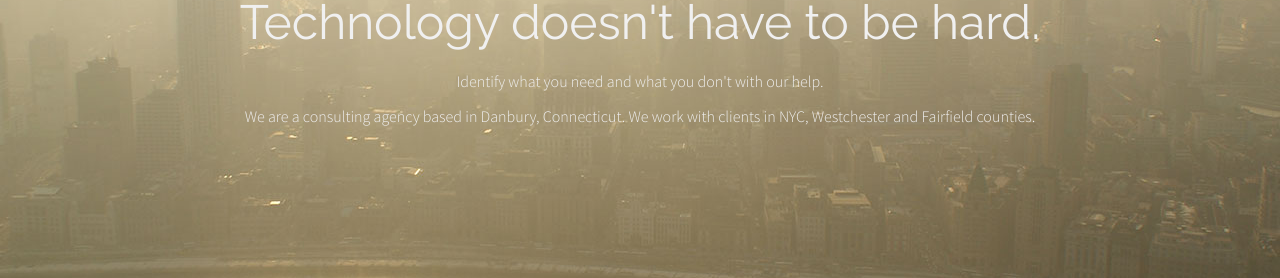
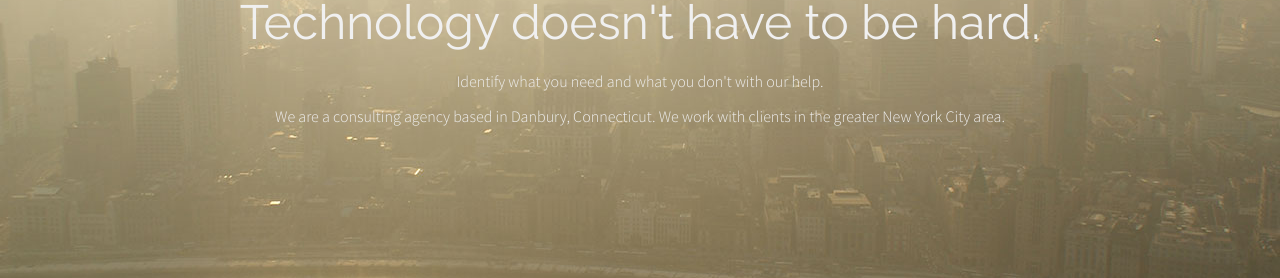
Before and after one commit to rorywoods/rorywoods.github.io, a Jekyll site: the page built from index.html, in a window 1280 px wide and 900 px high. Shown: the part 327-605 px from the top of the window. Built offline with Jekyll 4.4.1, drawn with Linux system fonts in a browser that asks for light colours; some web fonts are replaced; Markdown is read by kramdown in place of the engine named in the settings.

Commit message:
Update index.html
Change location description

```diff
--- a/index.html
+++ b/index.html
@@ -10,7 +10,7 @@ layout: default
             <div class="fade-in text-center margin-top-40 vertical-center text-color-light">
               <h1 class="margin-bottom-20">Technology doesn't have to be hard.</h1>
               <p>Identify what you need and what you don't with our help.</p>
-              <p>We are a consulting agency based in Danbury, Connecticut. We work with clients in NYC, Westchester and Fairfield counties.</p>
+              <p>We are a consulting agency based in Danbury, Connecticut. We work with clients in the greater New York City area.</p>
             </div> <!-- /highlighted-content -->
           </div> <!-- /highlighted-image -->
 
```
